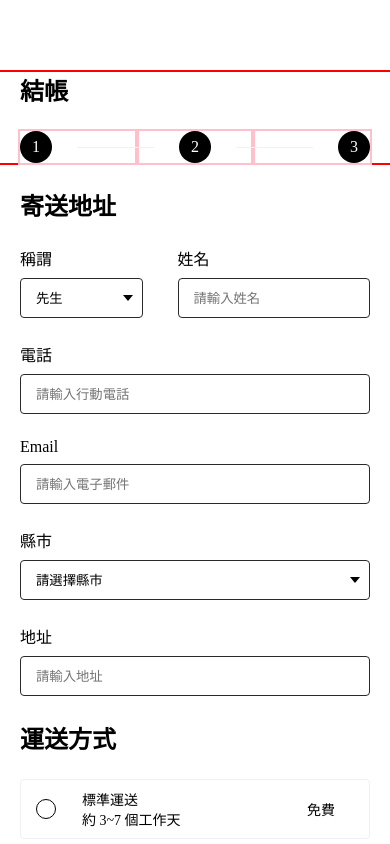
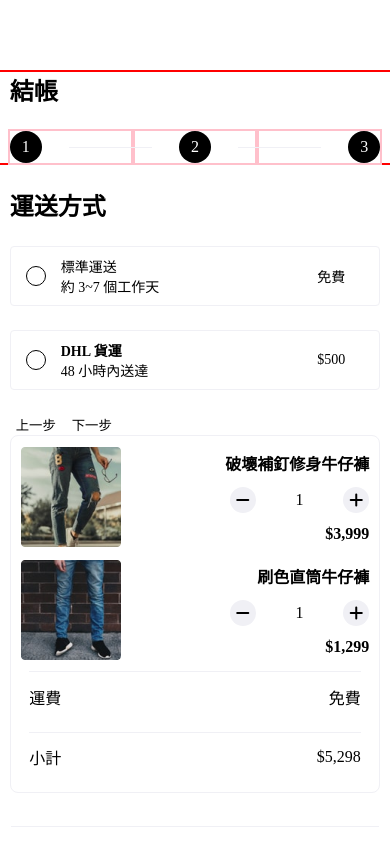
Before and after one commit to limecorner/a-shop, a website built with webpack: page index.html in a window 390 px wide. Shown: the top 844 px of the page. Built offline with nearby package versions, Linux system fonts and the light colour scheme.

Commit message:
mobile cart

```diff
--- a/index.html
+++ b/index.html
@@ -7,6 +7,7 @@
   <meta name="viewport" content="width=device-width, initial-scale=1.0">
   <title>a shop</title>
   <link rel="stylesheet" href="dist/main.css">
+  <script src="https://kit.fontawesome.com/3f462fb6f8.js" crossorigin="anonymous"></script>
 </head>
 
 <body>
@@ -40,7 +41,7 @@
           <div class="container">
             <form id="a-form">
               <div class="form-content">
-                <div class="part address-section">
+                <div class="part address-section d-none">
                   <h2 class="current-part-title">寄送地址</h2>
                   <div class="form-row">
                     <div class="name-area-wrapper">
@@ -94,7 +95,7 @@
                     </div>
                   </div>
                 </div>
-                <div class="part pay-section">
+                <div class="part pay-section d-none">
                   <h2 class="current-part-title">付款資訊</h2>
                   <div class="form-row"><label for="">持卡人姓名</label><input id="owner-name" type="text"
                       placeholder="John Doe">
@@ -115,9 +116,11 @@
                   </div>
                 </div>
               </div>
-              <div id="btn-control" class="control-panel">
-                <button class="btn btn-outline">上一步</button>
-                <button class="btn btn-primary">下一步</button>
+              <div class="control-panel-wrapper">
+                <div id="btn-control" class="control-panel">
+                  <button class="btn btn-outline">上一步</button>
+                  <button class="btn btn-primary">下一步</button>
+                </div>
               </div>
             </form>
           </div>
@@ -126,25 +129,39 @@
       <div class="right-content">
         <div class="cart">
           <div class="container">
+            <h4>購物籃</h4>
             <div class="card">
               <img src="images/photo-1@2x.png" alt="">
               <div class="product-info">
                 <h5>破壞補釘修身牛仔褲</h5>
-                <div><span class="minus">-</span>
-                  <span>1</span>
-                  <span class="plus">+</span>
+                <div class="amount-area">
+                  <i class="fas fa-minus"></i>
+                  <p>1</p>
+                  <i class="fas fa-plus"></i>
                 </div>
+                <h5>$3,999</h5>
               </div>
             </div>
-            <!-- 第一張ok再來複製 -->
-            <div class="card"></div>
-            <p><span>運費</span>
-              <span>免費</span>
-            </p>
-            <p><span>小計</span>
-              <span>$5,298</span>
-            </p>
-
+            <div class="card">
+              <img src="images/photo-2@2x.png" alt="">
+              <div class="product-info">
+                <h5><span>破壞</span>刷色直筒牛仔褲</h5>
+                <div class="amount-area">
+                  <i class="fas fa-minus"></i>
+                  <p>1</p>
+                  <i class="fas fa-plus"></i>
+                </div>
+                <h5>$1,299</h5>
+              </div>
+            </div>
+            <div class="product-price">
+              <p>運費</p>
+              <p>免費</p>
+            </div>
+            <div class="product-price">
+              <p>小計</p>
+              <p>$5,298</p>
+            </div>
           </div>
         </div>
       </div>
--- a/src/scss/main.scss
+++ b/src/scss/main.scss
@@ -258,12 +258,9 @@ body {
 
 /* style start */
 
-img {
-  width: 40px;
-}
-
 .container {
-  padding: 0 20px;
+  width: 95%;
+  margin: 0 auto;
 }
 
 // stepper
@@ -414,7 +411,7 @@ select {
     }
     & label {
       display: inline-block;
-      margin: 0 0 0 26px;
+      margin: 0 0 0 15px;
       font-size: 14px;
       white-space: nowrap;
       &.DHL-label::first-line {
@@ -429,6 +426,7 @@ select {
   }
 }
 
+// form pay-section
 .pay-section {
   & .form-row:last-child {
     display: flex;
@@ -439,3 +437,85 @@ select {
     }
   }
 }
+
+//cart
+$cart-height: 358px;
+$section-margin: 32px;
+$button-margin: 24px;
+
+.cart {
+  height: $cart-height;
+  & h4 {
+    display: none;
+  }
+  & .container {
+    position: relative;
+    display: flex;
+    flex-direction: column;
+    justify-content: space-evenly;
+    height: 100%;
+    border: 1px solid $light-gray;
+    border-radius: 8px;
+  }
+  & .container::after {
+    content: "";
+    position: absolute;
+    top: $cart-height + $section-margin;
+    bottom: $cart-height + $section-margin + 1px;
+    width: 100%;
+    border-top: 1px solid $light-gray;
+  }
+  & .card {
+    display: flex;
+    justify-content: space-between;
+    align-items: center;
+    width: 100%;
+    height: 102px;
+    padding: 0px 10px 0;
+    & .product-info {
+      display: flex;
+      flex-direction: column;
+      align-items: end;
+      justify-content: space-between;
+      width: 50%;
+      height: 90%;
+      & h5 {
+        font-size: 16px;
+        & span {
+          visibility: hidden;
+        }
+      }
+      & .amount-area {
+        display: flex;
+        justify-content: space-between;
+        width: 80%;
+        & i {
+          width: 26px;
+          height: 26px;
+          background-color: $light-gray;
+          border-radius: 50%;
+          font-size: 16px;
+          text-align: center;
+        }
+        & i,
+        & p {
+          line-height: 26px;
+        }
+      }
+    }
+    & img {
+      margin-right: 10px;
+      width: 100px;
+      height: 100px;
+    }
+  }
+  & .product-price {
+    display: flex;
+    justify-content: space-between;
+    align-items: center;
+    margin: 0 auto;
+    width: 90%;
+    height: 50px;
+    border-top: 1px solid $light-gray;
+  }
+}
```
Also changed, not shown: dist/main.css.
